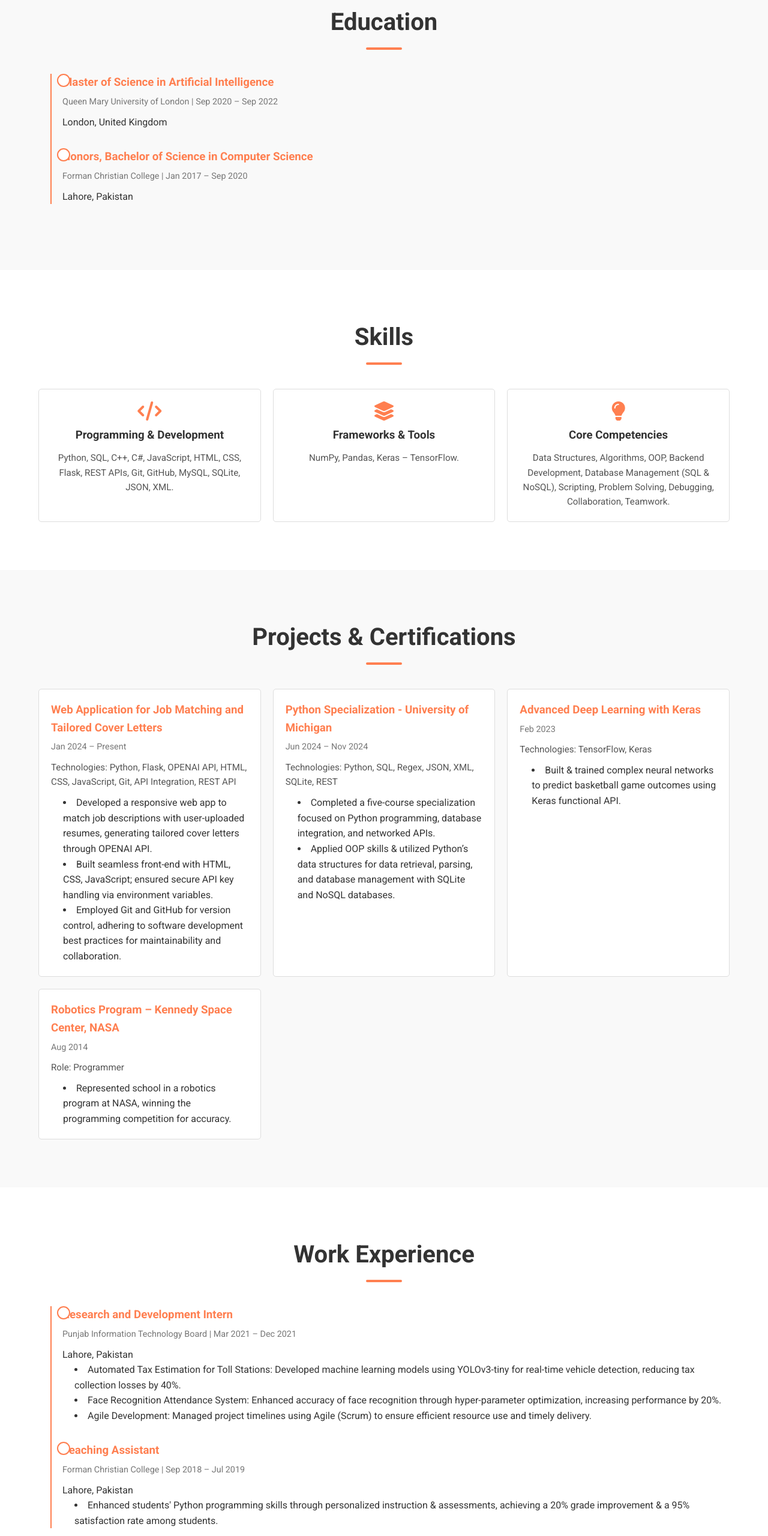
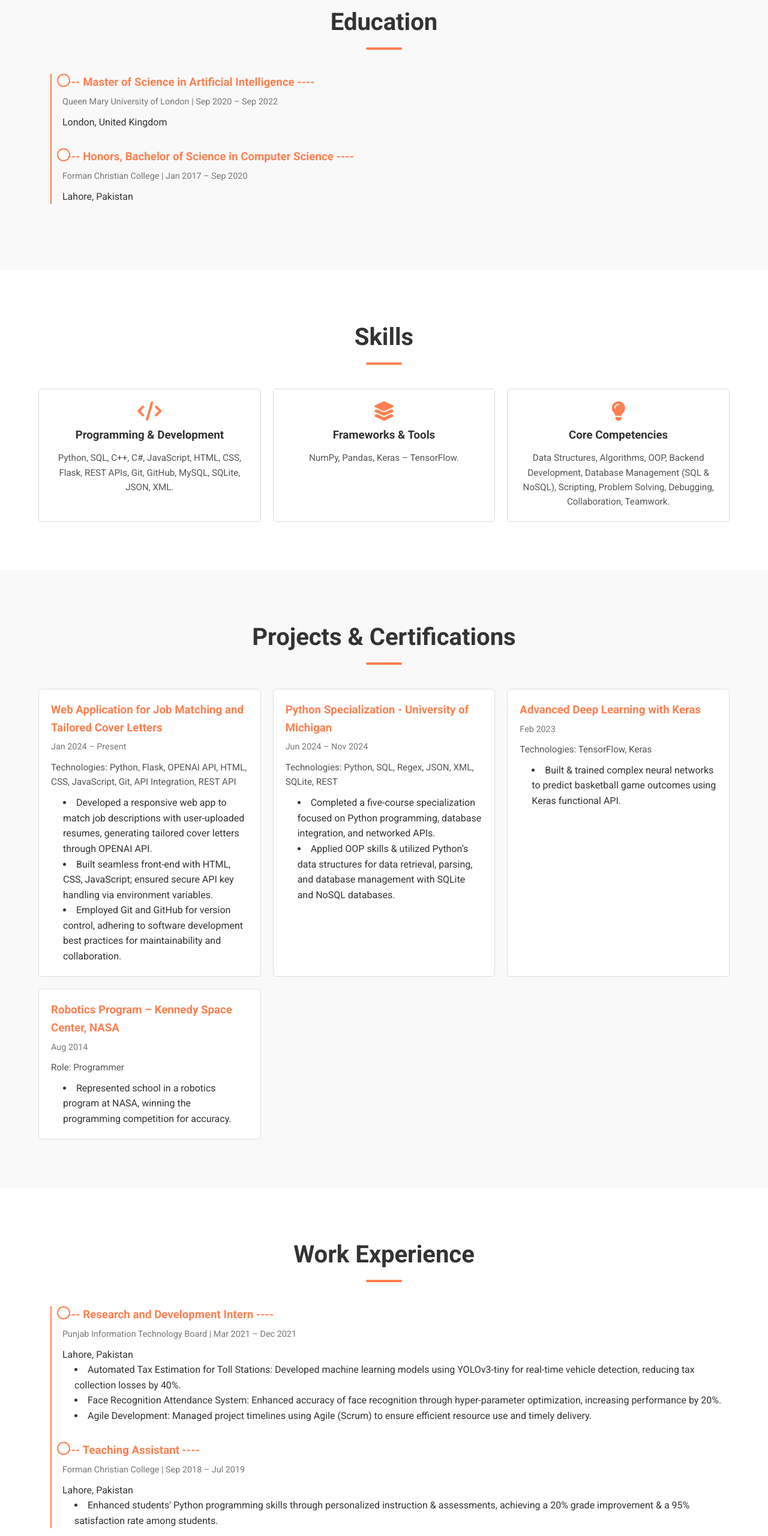
Before and after one commit to salmanriazsyed/my-resume, a plain HTML site: page index.html in a window 1280 px wide. Shown: the part 1420-3980 px from the top of the page at 60% size. Drawn offline with Linux system fonts and the light colour scheme.

Commit message:
Fixed overlay error whilst displaying

```diff
--- a/index.html
+++ b/index.html
@@ -56,12 +56,12 @@
             <h2>Education</h2>
             <div class="timeline">
                 <div class="timeline-item">
-                    <h3>   Master of Science in Artificial Intelligence</h3>
+                    <h3>---- Master of Science in Artificial Intelligence ----</h3>
                     <span>Queen Mary University of London | Sep 2020 – Sep 2022</span>
                     <p>London, United Kingdom</p>
                 </div>
                 <div class="timeline-item">
-                    <h3>   Honors, Bachelor of Science in Computer Science</h3>
+                    <h3>---- Honors, Bachelor of Science in Computer Science ----</h3>
                     <span>Forman Christian College | Jan 2017 – Sep 2020</span>
                     <p>Lahore, Pakistan</p>
                 </div>
@@ -143,7 +143,7 @@
             <h2>Work Experience</h2>
             <div class="timeline">
                 <div class="timeline-item">
-                    <h3>   Research and Development Intern</h3>
+                    <h3>---- Research and Development Intern ----</h3>
                     <span>Punjab Information Technology Board | Mar 2021 – Dec 2021</span>
                     <p>Lahore, Pakistan</p>
                     <ul>
@@ -153,7 +153,7 @@
                     </ul>
                 </div>
                 <div class="timeline-item">
-                    <h3>   Teaching Assistant</h3>
+                    <h3>---- Teaching Assistant ----</h3>
                     <span>Forman Christian College | Sep 2018 – Jul 2019</span>
                     <p>Lahore, Pakistan</p>
                     <ul>
```
